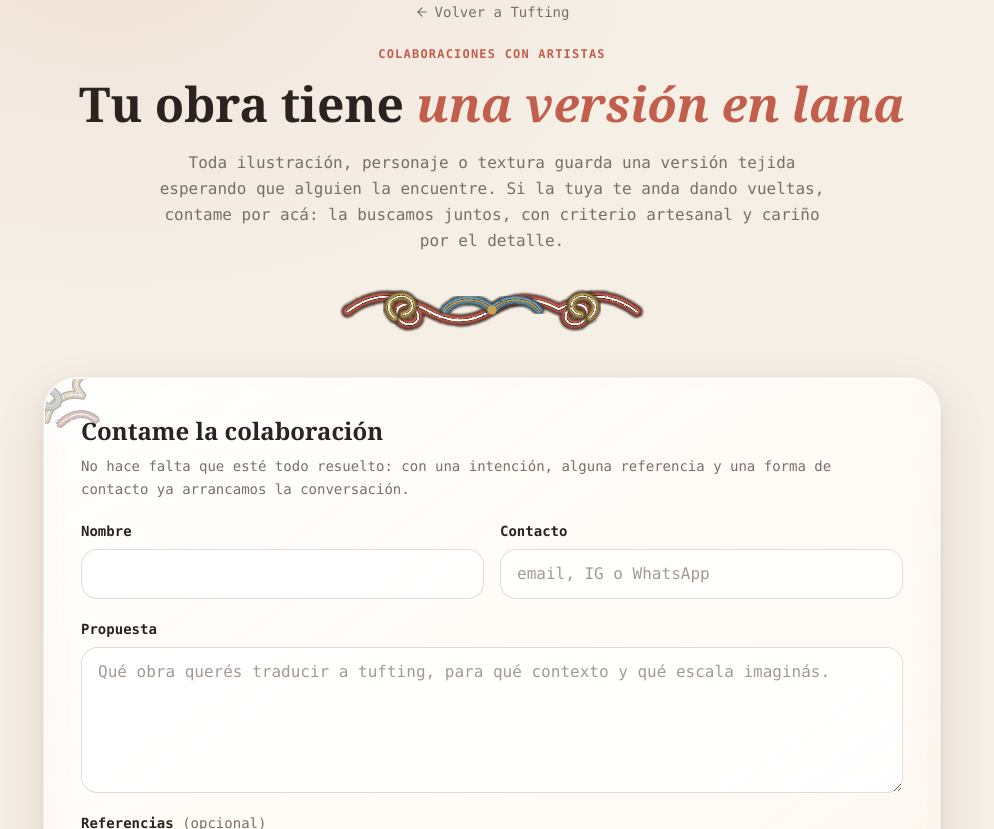
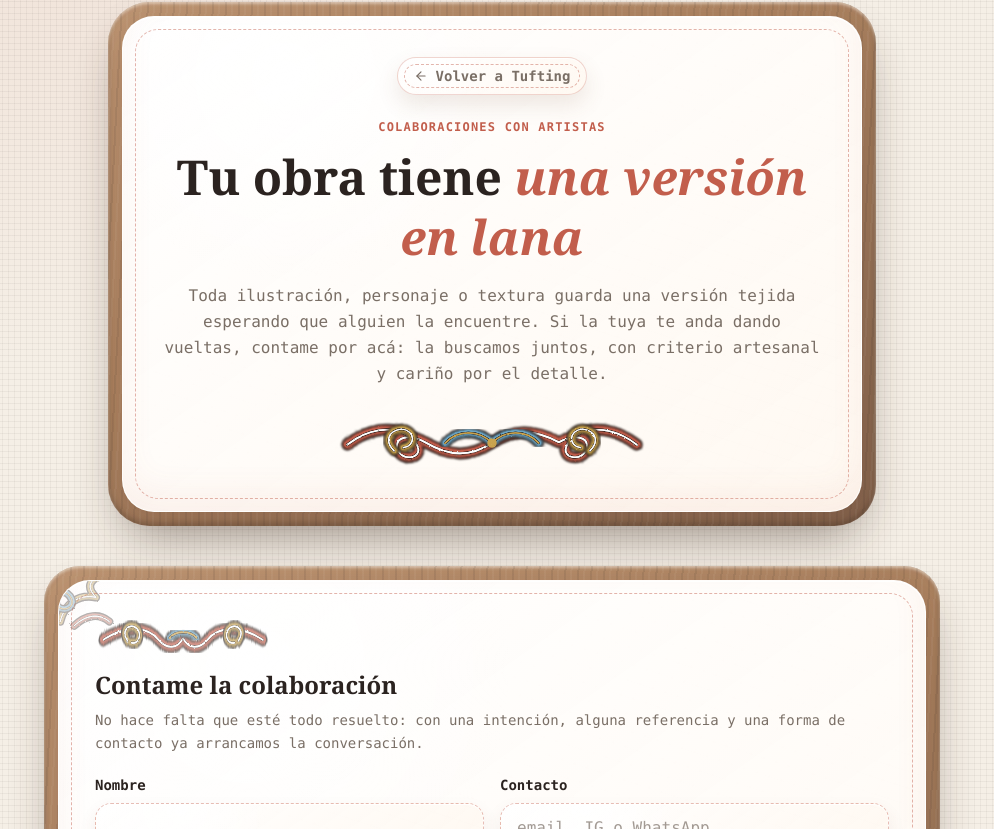
Before and after one commit to artifex94/artifex94.github.io, a React (Vite) app: page /servicios/tufting/colaboraciones in a window 1280 px wide. Shown: the part 111-940 px from the top of the page, without its empty margins (148-1142 px from the left). Built offline with nearby package versions, Linux system fonts and the light colour scheme; no server answers.

Commit message:
feat(tufting): atelier material en tienda, colaboraciones y calculadora (fieltro, marcos, inputs cosidos)

```diff
--- a/src/pages/TuftingCalculadora.tsx
+++ b/src/pages/TuftingCalculadora.tsx
@@ -1,16 +1,21 @@
 import React from 'react';
-import { motion } from 'framer-motion';
+import { motion, useReducedMotion } from 'framer-motion';
 import { Link } from 'react-router-dom';
 import { ArrowLeft } from 'lucide-react';
 // Misma fuente display que el resto de las páginas artesanales. Al importarse
 // acá, Vite la emite en este chunk y no pesa en el resto del sitio.
 import '@fontsource-variable/fraunces/index.css';
 import { CalculatorStepper } from '../components/tufting/CalculatorStepper';
+import { AtelierFeltPanel, AtelierWoodFrame } from '../components/tufting/Atelier';
+import { atelierFeltPanelClass, atelierPillClass } from '../components/tufting/atelierMaterials';
 import { FileteadoDivider } from '../components/tufting/Fileteado';
 import { usePageMeta } from '../hooks/usePageMeta';
 import { breadcrumb } from '../data/structuredData';
+import { cn } from '../utils/cn';
 
 export const TuftingCalculadora: React.FC = () => {
+  const reduceMotion = useReducedMotion();
+
   usePageMeta({
     title: 'Calculá el precio de tu alfombra de tufting | Artifex',
     description:
@@ -25,17 +30,21 @@ export const TuftingCalculadora: React.FC = () => {
 
   return (
     <motion.div
-      initial={{ opacity: 0 }}
+      initial={reduceMotion ? false : { opacity: 0 }}
       animate={{ opacity: 1 }}
-      transition={{ duration: 0.5 }}
+      transition={reduceMotion ? { duration: 0 } : { duration: 0.5 }}
       data-theme="tufting"
-      className="min-h-screen w-full bg-tufting-warm bg-fileteado-hebras px-4 py-8 text-primary sm:px-6 sm:py-12 lg:px-8"
+      className="min-h-screen w-full overflow-x-hidden bg-atelier-cloth px-4 py-8 text-primary sm:px-6 sm:py-12 lg:px-8"
     >
       <div className="max-w-6xl mx-auto flex flex-col gap-7 lg:gap-10">
-        <header className="text-center">
+        <header className="relative text-center">
+          <div aria-hidden="true" className="absolute inset-x-5 top-9 atelier-thread-rule md:inset-x-24" />
+          <AtelierWoodFrame className="mx-auto max-w-3xl rounded-[2.6rem] p-2.5 sm:p-3.5">
+            <div className={cn(atelierFeltPanelClass, 'px-5 py-8 sm:px-10 md:py-10')}>
+              <div className="relative z-10">
                 <Link
                   to="/servicios/tufting"
-            className="inline-flex items-center gap-1.5 text-sm text-secondary hover:text-accent transition-colors mb-6"
+                  className={cn(atelierPillClass, 'mb-6 min-h-0 px-4 py-2 text-secondary')}
                 >
                   <ArrowLeft size={14} aria-hidden="true" />
                   Volver a Tufting
@@ -51,15 +60,23 @@ export const TuftingCalculadora: React.FC = () => {
                   solo. Sin esperas y sin compromiso.
                 </p>
                 <FileteadoDivider className="mx-auto mt-7 max-w-sm" />
+              </div>
+            </div>
+          </AtelierWoodFrame>
         </header>
 
+        <section className="relative" aria-label="Calculadora de tufting">
+          <div aria-hidden="true" className="absolute inset-x-4 top-5 hidden atelier-thread-rule lg:block" />
           <CalculatorStepper />
+        </section>
 
-        <p className="text-xs text-secondary text-center leading-relaxed">
+        <AtelierFeltPanel className="mx-auto max-w-3xl px-5 py-4 text-center">
+          <p className="relative z-10 text-xs text-secondary leading-relaxed">
             El presupuesto vale para las medidas que cargaste. Las piezas se tejen a mano: el color
             y la textura finales pueden variar apenas respecto de la pantalla — esa pequeña
             diferencia es la firma de lo hecho a mano.
           </p>
+        </AtelierFeltPanel>
       </div>
     </motion.div>
   );
--- a/src/pages/TuftingColaboraciones.tsx
+++ b/src/pages/TuftingColaboraciones.tsx
@@ -1,10 +1,15 @@
 import React, { useMemo, useState } from 'react';
-import { motion } from 'framer-motion';
+import { motion, useReducedMotion } from 'framer-motion';
 import { Link } from 'react-router-dom';
 import { ArrowLeft, Loader2, MessageCircle, Send, Sparkles } from 'lucide-react';
 import '@fontsource-variable/fraunces/index.css';
-import { puffyCardClass } from '../components/tufting/PuffySurface';
-import { FileteadoCorner, FileteadoDivider } from '../components/tufting/Fileteado';
+import { AtelierFeltPanel, AtelierIconBadge, AtelierWoodFrame } from '../components/tufting/Atelier';
+import {
+  atelierFeltPanelClass,
+  atelierPillClass,
+  atelierPrimaryTagClass,
+} from '../components/tufting/atelierMaterials';
+import { FileteadoCardRule, FileteadoCorner, FileteadoDivider } from '../components/tufting/Fileteado';
 import { sendTuftingCollaboration } from '../data/tuftingStore';
 import { WHATSAPP_NUMBER } from '../data/contact';
 import { breadcrumb } from '../data/structuredData';
@@ -12,7 +17,7 @@ import { usePageMeta } from '../hooks/usePageMeta';
 import { cn } from '../utils/cn';
 
 const field =
-  'w-full rounded-2xl border border-line bg-surface/85 px-4 py-3 text-primary shadow-[inset_0_1px_0_rgba(255,255,255,0.85)] min-h-11 placeholder:text-secondary/70';
+  'atelier-felt w-full min-h-11 rounded-2xl border border-dashed border-accent/40 bg-[color:var(--color-base)] px-4 py-3 text-primary shadow-[0_8px_18px_rgba(112,70,52,0.08),inset_0_1px_0_rgba(255,255,255,0.9)] placeholder:text-secondary/70 focus-visible:border-accent focus-visible:bg-surface';
 
 const buildCollabWhatsAppUrl = (proposal: string, references: string): string | null => {
   if (!WHATSAPP_NUMBER) return null;
@@ -33,6 +38,7 @@ export const TuftingColaboraciones: React.FC = () => {
   const [busy, setBusy] = useState(false);
   const [sent, setSent] = useState(false);
   const [error, setError] = useState<string | null>(null);
+  const reduceMotion = useReducedMotion();
 
   usePageMeta({
     title: 'Colaboraciones de tufting para artistas | Artifex',
@@ -75,17 +81,21 @@ export const TuftingColaboraciones: React.FC = () => {
 
   return (
     <motion.div
-      initial={{ opacity: 0 }}
+      initial={reduceMotion ? false : { opacity: 0 }}
       animate={{ opacity: 1 }}
-      transition={{ duration: 0.5 }}
+      transition={reduceMotion ? { duration: 0 } : { duration: 0.5 }}
       data-theme="tufting"
-      className="min-h-screen w-full bg-tufting-warm bg-fileteado-hebras py-12 px-4 sm:px-6 lg:px-8 text-primary"
+      className="min-h-screen w-full overflow-x-hidden bg-atelier-cloth py-12 px-4 sm:px-6 lg:px-8 text-primary"
     >
       <div className="max-w-4xl mx-auto flex flex-col gap-10">
-        <header className="text-center">
+        <header className="relative text-center">
+          <div aria-hidden="true" className="absolute inset-x-5 top-9 atelier-thread-rule md:inset-x-20" />
+          <AtelierWoodFrame className="mx-auto max-w-3xl rounded-[2.6rem] p-2.5 sm:p-3.5">
+            <div className={cn(atelierFeltPanelClass, 'px-5 py-8 sm:px-10 md:py-10')}>
+              <div className="relative z-10">
                 <Link
                   to="/servicios/tufting"
-            className="inline-flex items-center gap-1.5 text-sm text-secondary hover:text-accent transition-colors mb-6"
+                  className={cn(atelierPillClass, 'mb-6 min-h-0 px-4 py-2 text-secondary')}
                 >
                   <ArrowLeft size={14} aria-hidden="true" />
                   Volver a Tufting
@@ -102,14 +112,19 @@ export const TuftingColaboraciones: React.FC = () => {
                   criterio artesanal y cariño por el detalle.
                 </p>
                 <FileteadoDivider className="mx-auto mt-7 max-w-sm" />
+              </div>
+            </div>
+          </AtelierWoodFrame>
         </header>
 
-        <section className={cn(puffyCardClass, 'p-5 ring-1 ring-white/35 md:p-9')} aria-labelledby="collab-form-title">
+        <AtelierFeltPanel framed className="p-5 md:p-9" aria-labelledby="collab-form-title">
           <FileteadoCorner className="pointer-events-none absolute -left-5 -top-5 h-20 w-20 opacity-35" />
           <FileteadoCorner className="pointer-events-none absolute -bottom-5 -right-5 h-20 w-20 opacity-30" flip="both" />
           {sent ? (
             <div className="text-center">
-              <Sparkles size={34} className="mx-auto mb-4 text-accent" aria-hidden="true" />
+              <AtelierIconBadge className="mx-auto mb-4">
+                <Sparkles size={28} aria-hidden="true" />
+              </AtelierIconBadge>
               <h2 id="collab-form-title" className="font-display text-2xl font-semibold mb-3">
                 ¡Propuesta enviada!
               </h2>
@@ -123,7 +138,7 @@ export const TuftingColaboraciones: React.FC = () => {
                   href={whatsappUrl}
                   target="_blank"
                   rel="noopener noreferrer"
-                  className="inline-flex min-h-11 items-center justify-center gap-2 rounded-full bg-accent px-7 py-3 font-bold text-on-accent transition-opacity hover:opacity-90"
+                  className={atelierPrimaryTagClass}
                 >
                   <MessageCircle size={18} aria-hidden="true" />
                   Seguir por WhatsApp
@@ -131,8 +146,9 @@ export const TuftingColaboraciones: React.FC = () => {
               )}
             </div>
           ) : (
-            <form onSubmit={submit} className="flex flex-col gap-5">
+            <form onSubmit={submit} className="relative z-10 flex flex-col gap-5">
               <div>
+                <FileteadoCardRule className="mb-3 max-w-44 opacity-65" />
                 <h2 id="collab-form-title" className="font-display text-2xl font-semibold mb-2">
                   Contame la colaboración
                 </h2>
@@ -144,7 +160,7 @@ export const TuftingColaboraciones: React.FC = () => {
 
               <div className="grid grid-cols-1 sm:grid-cols-2 gap-4">
                 <div className="flex flex-col gap-2">
-                  <label htmlFor="collab-name" className="text-sm font-semibold">Nombre</label>
+                  <label htmlFor="collab-name" className="text-sm font-bold text-primary">Nombre</label>
                   <input
                     id="collab-name"
                     value={name}
@@ -155,7 +171,7 @@ export const TuftingColaboraciones: React.FC = () => {
                   />
                 </div>
                 <div className="flex flex-col gap-2">
-                  <label htmlFor="collab-contact" className="text-sm font-semibold">Contacto</label>
+                  <label htmlFor="collab-contact" className="text-sm font-bold text-primary">Contacto</label>
                   <input
                     id="collab-contact"
                     value={contact}
@@ -169,7 +185,7 @@ export const TuftingColaboraciones: React.FC = () => {
               </div>
 
               <div className="flex flex-col gap-2">
-                <label htmlFor="collab-proposal" className="text-sm font-semibold">Propuesta</label>
+                <label htmlFor="collab-proposal" className="text-sm font-bold text-primary">Propuesta</label>
                 <textarea
                   id="collab-proposal"
                   value={proposal}
@@ -182,7 +198,7 @@ export const TuftingColaboraciones: React.FC = () => {
               </div>
 
               <div className="flex flex-col gap-2">
-                <label htmlFor="collab-references" className="text-sm font-semibold">
+                <label htmlFor="collab-references" className="text-sm font-bold text-primary">
                   Referencias <span className="font-normal text-secondary">(opcional)</span>
                 </label>
                 <textarea
@@ -195,14 +211,15 @@ export const TuftingColaboraciones: React.FC = () => {
                 />
               </div>
 
-              {error && <p role="alert" className="text-sm font-semibold text-accent">{error}</p>}
+              {error && <p role="alert" className={cn(atelierPillClass, 'justify-start text-accent')}>{error}</p>}
 
               <button
                 type="submit"
                 disabled={!canSend}
                 className={cn(
-                  'inline-flex min-h-11 items-center justify-center gap-2 rounded-full bg-accent px-8 py-4 font-bold text-on-accent transition-opacity',
-                  canSend ? 'hover:opacity-90' : 'cursor-not-allowed opacity-45',
+                  atelierPrimaryTagClass,
+                  'w-full sm:w-auto sm:self-start px-8 py-4',
+                  canSend ? '' : 'cursor-not-allowed opacity-45',
                 )}
               >
                 {busy ? <Loader2 size={18} className="animate-spin" aria-hidden="true" /> : <Send size={18} aria-hidden="true" />}
@@ -210,7 +227,7 @@ export const TuftingColaboraciones: React.FC = () => {
               </button>
             </form>
           )}
-        </section>
+        </AtelierFeltPanel>
       </div>
     </motion.div>
   );
--- a/src/pages/TuftingTienda.tsx
+++ b/src/pages/TuftingTienda.tsx
@@ -1,10 +1,18 @@
 import React, { useCallback, useEffect, useMemo, useState } from 'react';
-import { motion } from 'framer-motion';
+import { motion, useReducedMotion } from 'framer-motion';
 import { Link } from 'react-router-dom';
 import { ArrowLeft, Loader2, MessageCircle, RefreshCw, ShoppingBag } from 'lucide-react';
 import '@fontsource-variable/fraunces/index.css';
-import { puffyCardClass, puffyInteractiveClass, WoolPlaceholder } from '../components/tufting/PuffySurface';
-import { FileteadoCorner, FileteadoDivider } from '../components/tufting/Fileteado';
+import { WoolPlaceholder } from '../components/tufting/PuffySurface';
+import { AtelierFeltPanel, AtelierIconBadge, AtelierWoodFrame } from '../components/tufting/Atelier';
+import {
+  atelierFeltPanelClass,
+  atelierInteractiveClass,
+  atelierPillClass,
+  atelierPrimaryTagClass,
+  clothBackground,
+} from '../components/tufting/atelierMaterials';
+import { FileteadoCardRule, FileteadoCorner, FileteadoDivider } from '../components/tufting/Fileteado';
 import { WHATSAPP_NUMBER } from '../data/contact';
 import { breadcrumb } from '../data/structuredData';
 import {
@@ -34,6 +42,7 @@ export const TuftingTienda: React.FC = () => {
   const [error, setError] = useState<string | null>(null);
   const [notice, setNotice] = useState<string | null>(null);
   const [busyProductId, setBusyProductId] = useState<string | null>(null);
+  const reduceMotion = useReducedMotion();
 
   usePageMeta({
     title: 'Tienda de piezas de tufting disponibles | Artifex',
@@ -94,17 +103,21 @@ export const TuftingTienda: React.FC = () => {
 
   return (
     <motion.div
-      initial={{ opacity: 0 }}
+      initial={reduceMotion ? false : { opacity: 0 }}
       animate={{ opacity: 1 }}
-      transition={{ duration: 0.5 }}
+      transition={reduceMotion ? { duration: 0 } : { duration: 0.5 }}
       data-theme="tufting"
-      className="min-h-screen w-full bg-tufting-warm bg-fileteado-hebras py-12 px-4 sm:px-6 lg:px-8 text-primary"
+      className="min-h-screen w-full overflow-x-hidden bg-atelier-cloth py-12 px-4 sm:px-6 lg:px-8 text-primary"
     >
       <div className="max-w-6xl mx-auto flex flex-col gap-10">
-        <header className="text-center">
+        <header className="relative text-center">
+          <div aria-hidden="true" className="absolute inset-x-5 top-9 atelier-thread-rule md:inset-x-24" />
+          <AtelierWoodFrame className="mx-auto max-w-3xl rounded-[2.6rem] p-2.5 sm:p-3.5">
+            <div className={cn(atelierFeltPanelClass, 'px-5 py-8 sm:px-10 md:py-10')}>
+              <div className="relative z-10">
                 <Link
                   to="/servicios/tufting"
-            className="inline-flex items-center gap-1.5 text-sm text-secondary hover:text-accent transition-colors mb-6"
+                  className={cn(atelierPillClass, 'mb-6 min-h-0 px-4 py-2 text-secondary')}
                 >
                   <ArrowLeft size={14} aria-hidden="true" />
                   Volver a Tufting
@@ -120,20 +133,23 @@ export const TuftingTienda: React.FC = () => {
                   dueño, esa historia se cierra y en el bastidor empieza otra.
                 </p>
                 <FileteadoDivider className="mx-auto mt-7 max-w-sm" />
+              </div>
+            </div>
+          </AtelierWoodFrame>
         </header>
 
         {notice && (
-          <p role="status" className="rounded-2xl border border-accent/30 bg-accent/10 px-4 py-3 text-sm font-semibold text-accent">
+          <p role="status" className={cn(atelierFeltPanelClass, 'px-5 py-4 text-sm font-semibold text-accent')}>
             {notice}
           </p>
         )}
         {error && (
-          <div role="alert" className="flex flex-col gap-3 rounded-2xl border border-accent/30 bg-accent/10 px-4 py-3 text-sm text-accent sm:flex-row sm:items-center sm:justify-between">
+          <div role="alert" className={cn(atelierFeltPanelClass, 'flex flex-col gap-3 px-5 py-4 text-sm text-accent sm:flex-row sm:items-center sm:justify-between')}>
             <span>{error}</span>
             <button
               type="button"
               onClick={loadProducts}
-              className="inline-flex min-h-11 items-center justify-center gap-2 rounded-full bg-surface px-4 py-2 font-bold text-primary"
+              className={cn(atelierPillClass, 'min-h-0 px-4 py-2')}
             >
               <RefreshCw size={16} aria-hidden="true" />
               Reintentar
@@ -142,15 +158,17 @@ export const TuftingTienda: React.FC = () => {
         )}
 
         {loading ? (
-          <div className={cn(puffyCardClass, 'flex min-h-[18rem] items-center justify-center p-10 text-center')}>
+          <AtelierFeltPanel framed className="flex min-h-[18rem] items-center justify-center p-10 text-center">
             <div className="flex flex-col items-center gap-3 text-secondary">
               <Loader2 size={28} className="animate-spin text-accent" aria-hidden="true" />
               Buscando piezas en el estante…
             </div>
-          </div>
+          </AtelierFeltPanel>
         ) : products.length === 0 ? (
-          <section className={cn(puffyCardClass, 'p-8 text-center md:p-12')}>
-            <ShoppingBag size={36} className="mx-auto mb-4 text-accent" aria-hidden="true" />
+          <AtelierFeltPanel framed className="p-8 text-center md:p-12">
+            <AtelierIconBadge className="mx-auto mb-4">
+              <ShoppingBag size={28} aria-hidden="true" />
+            </AtelierIconBadge>
             <h2 className="font-display text-2xl font-semibold mb-3">
               Por ahora, el estante está vacío
             </h2>
@@ -160,11 +178,11 @@ export const TuftingTienda: React.FC = () => {
             </p>
             <Link
               to="/servicios/tufting/calculadora"
-              className="inline-flex min-h-11 items-center justify-center rounded-full bg-accent px-7 py-3 font-bold text-on-accent transition-opacity hover:opacity-90"
+              className={atelierPrimaryTagClass}
             >
               Encargar la mía
             </Link>
-          </section>
+          </AtelierFeltPanel>
         ) : (
           <section aria-label="Piezas disponibles" className="grid grid-cols-1 gap-7 sm:grid-cols-2 lg:grid-cols-3">
             {products.map((product, index) => {
@@ -173,26 +191,31 @@ export const TuftingTienda: React.FC = () => {
               return (
                 <motion.article
                   key={product.id}
-                  initial={{ opacity: 0, y: 20 }}
+                  initial={reduceMotion ? false : { opacity: 0, y: 20 }}
                   whileInView={{ opacity: 1, y: 0 }}
                   viewport={{ once: true, margin: '-30px' }}
-                  transition={{ duration: 0.5, delay: index * 0.06 }}
-                  className={cn(puffyCardClass, puffyInteractiveClass, 'flex flex-col p-3 ring-1 ring-white/35')}
+                  transition={reduceMotion ? { duration: 0 } : { duration: 0.5, delay: index * 0.06 }}
+                  className={cn(atelierFeltPanelClass, atelierInteractiveClass, 'flex flex-col p-3')}
                 >
                   <FileteadoCorner className="pointer-events-none absolute -right-5 -top-5 z-10 h-16 w-16 opacity-35" flip="x" />
+                  <AtelierWoodFrame className="rounded-[1.75rem] p-2">
+                    <div className="relative overflow-hidden rounded-[1.25rem]" style={clothBackground}>
                       {product.imageUrl ? (
                         <img
                           src={product.imageUrl}
                           alt={`Pieza de tufting: ${product.name}`}
                           loading="lazy"
                           decoding="async"
-                      className="aspect-square w-full rounded-[1.6rem] object-cover"
+                          className="aspect-square w-full rounded-[1.05rem] object-cover"
                         />
                       ) : (
-                    <WoolPlaceholder label="Foto muy pronto" className="rounded-[1.6rem]" />
+                        <WoolPlaceholder label="Foto muy pronto" className="atelier-felt aspect-square rounded-[1.05rem] border-0" />
                       )}
+                      <div aria-hidden="true" className="pointer-events-none absolute inset-2 rounded-[0.9rem] border border-dashed border-[color:rgba(253,249,243,0.72)] shadow-[inset_0_0_0_1px_rgba(43,35,32,0.08)]" />
+                    </div>
+                  </AtelierWoodFrame>
                   <div className="flex flex-1 flex-col p-5">
-                    <div aria-hidden="true" className="mb-3 h-1 w-14 rounded-full bg-[color:var(--color-gilt)] opacity-60" />
+                    <FileteadoCardRule className="mb-2 max-w-36 opacity-55" />
                     <h2 className="font-display text-xl font-semibold mb-2">{product.name}</h2>
                     <p className="text-sm text-secondary leading-relaxed flex-1">{product.description}</p>
                     <p className="mt-5 font-display text-2xl font-semibold text-accent">
@@ -203,8 +226,9 @@ export const TuftingTienda: React.FC = () => {
                       onClick={() => void buy(product)}
                       disabled={isBusy || !stillVisible}
                       className={cn(
-                        'mt-5 inline-flex min-h-11 items-center justify-center gap-2 rounded-full bg-accent px-6 py-3 font-bold text-on-accent transition-opacity',
-                        isBusy ? 'cursor-wait opacity-70' : 'hover:opacity-90',
+                        atelierPrimaryTagClass,
+                        'mt-5',
+                        isBusy ? 'cursor-wait opacity-70' : '',
                       )}
                     >
                       {isBusy ? <Loader2 size={18} className="animate-spin" aria-hidden="true" /> : <MessageCircle size={18} aria-hidden="true" />}
```
Lines whose indentation alone changed are shown as unchanged.
